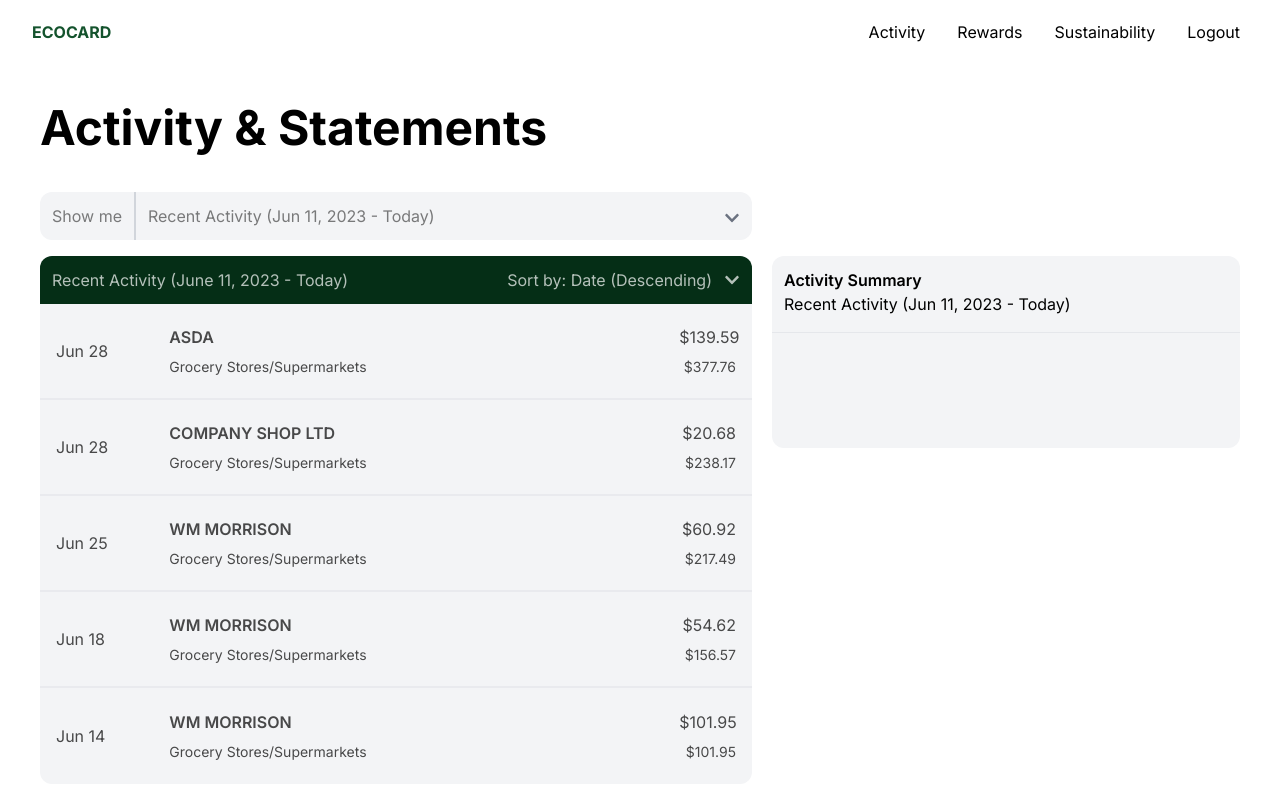
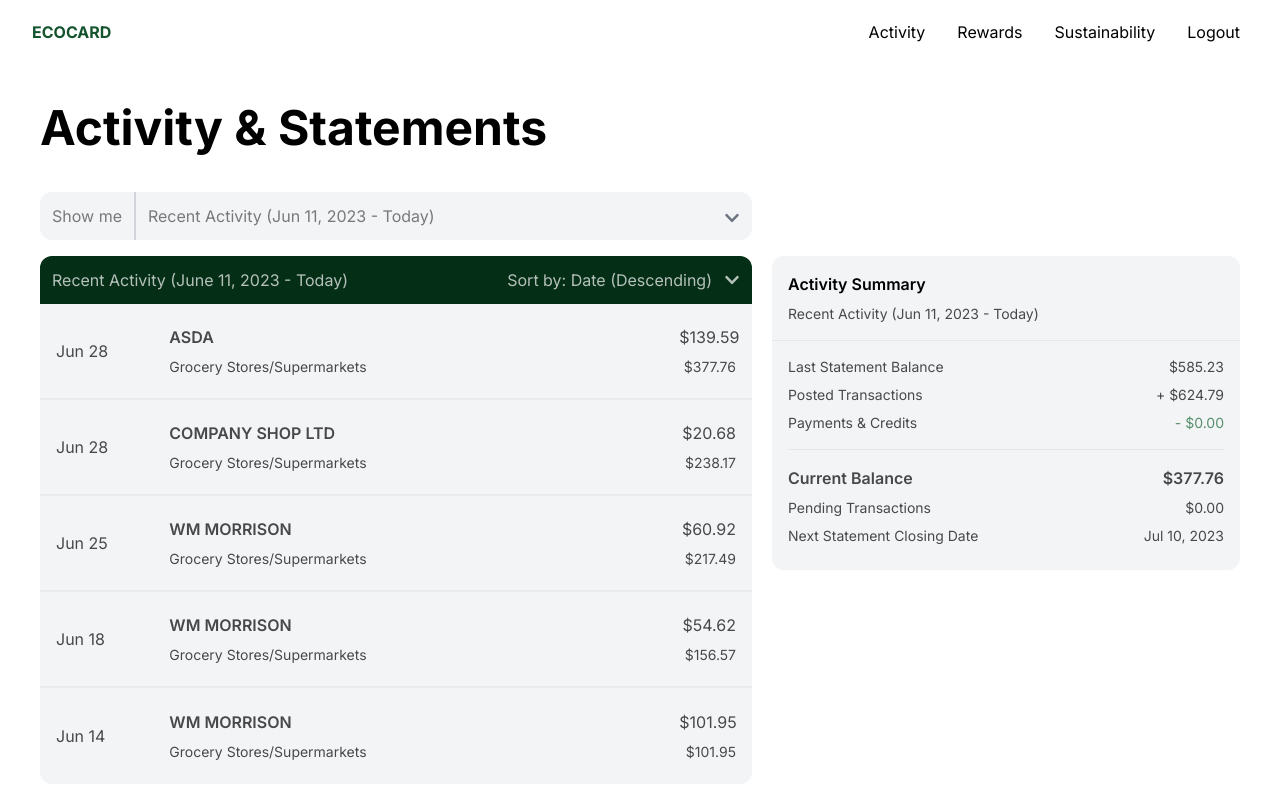
Before and after one commit to cu1jy/visa-hackathon, a Next.js app: page /activity in a window 1280 px wide. Shown: the top 798 px of the page. Built offline with nearby package versions, Linux system fonts and the light colour scheme.

Commit message:
'finished' activity

```diff
--- a/src/app/activity/page.js
+++ b/src/app/activity/page.js
@@ -143,19 +143,48 @@ export default function Home() {
                     </div>
                     {/* right side of main */}
                     <div className='col-span-2'>
-                        <div className='h-48 w-full bg-gray-100 rounded-xl mt-16'>
-                            <p className='font-semibold pt-3 pl-3'>
+                        <div className='h-auto w-full bg-gray-100 rounded-xl mt-16'>
+                            <p className='font-semibold pt-4 pl-4 mb-2'>
                                 Activity Summary
                             </p>
-                            <p className='pl-3'>
+                            <p className='pl-4 text-sm opacity-70'>
                                 Recent Activity (Jun 11, 2023 - Today)
                             </p>
-                            <hr className='bg-gray-500 my-4 w-full'></hr>
+                            <hr className='h-px mt-4 w-full'></hr>
+                            <div className='opacity-70 w-full p-4'>
+                                <div className='flex justify-between mb-2'>
+                                    <p className='text-left text-sm '>Last Statement Balance</p>
+                                    <p className=' text-right text-sm '>$585.23</p>
+                                </div>
+                                <div className='flex justify-between mb-2'>
+                                    <p className='text-left text-sm '>Posted Transactions</p>
+                                    <p className=' text-right text-sm '>+ $624.79</p>
+                                </div>
+                                <div className='flex justify-between'>
+                                    <p className='text-left text-sm '>Payments & Credits</p>
+                                    <p className='text-green-800 text-right text-sm '>- $0.00</p>
+                                </div>
+                            </div>
+                            <hr className='h-px mx-4'></hr>
+                            <div className='opacity-70 w-full p-4'>
+                                <div className='flex justify-between mb-2 text-base font-semibold'>
+                                    <p className='text-left'>Current Balance</p>
+                                    <p className=' text-right '>$377.76</p>
+                                </div>
+                                <div className='flex justify-between mb-2 text-sm'>
+                                    <p className='text-left'>Pending Transactions</p>
+                                    <p className=' text-right '>$0.00</p>
+                                </div>
+                                <div className='flex justify-between mb-2 text-sm'>
+                                    <p className='text-left'>Next Statement Closing Date</p>
+                                    <p className=' text-right '>Jul 10, 2023</p>
+                                </div>
+                            </div>
                         </div>
                     </div>
-                </div>
+                </div >
 
-            </main>
+            </main >
         </>
     );
 }
```
